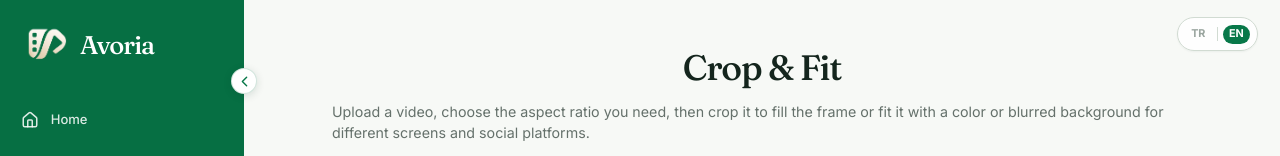
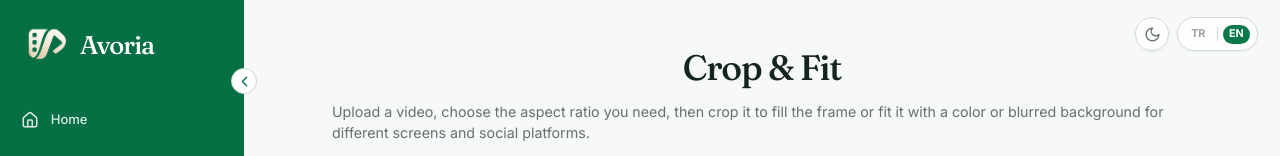
Before and after one commit to sinemadalan/avoria, a React (Vite) app in the folder frontend/: page /crop-fit in a window 1280 px wide. Shown: the top 156 px of the page. Built offline with nearby package versions, Linux system fonts and the light colour scheme; no server answers.

Commit message:
Add light and dark theme support.

```diff
--- a/frontend/index.html
+++ b/frontend/index.html
@@ -10,6 +10,20 @@
     <link rel="preconnect" href="https://fonts.googleapis.com" />
     <link rel="preconnect" href="https://fonts.gstatic.com" crossorigin />
     <link href="https://fonts.googleapis.com/css2?family=Fraunces:opsz,wght@9..144,300..600&amp;family=Inter:wght@400;500;600;700;800&amp;display=swap" rel="stylesheet" />
+    <script>
+      (() => {
+        try {
+          const savedTheme = localStorage.getItem("avoria-theme");
+          const theme = savedTheme === "light" || savedTheme === "dark"
+            ? savedTheme
+            : (matchMedia("(prefers-color-scheme: dark)").matches ? "dark" : "light");
+          document.documentElement.dataset.theme = theme;
+          document.documentElement.style.colorScheme = theme;
+        } catch {
+          document.documentElement.dataset.theme = "light";
+        }
+      })();
+    </script>
   </head>
   <body>
     <div id="root"></div>
--- a/frontend/src/components/feedback/ErrorBanner.jsx
+++ b/frontend/src/components/feedback/ErrorBanner.jsx
@@ -24,8 +24,8 @@ export default function ErrorBanner({
           style={{
             padding: "0.35rem 0.75rem",
             fontSize: "0.8rem",
-            borderColor: "rgba(239, 68, 68, 0.4)",
-            color: "#fca5a5",
+            borderColor: "var(--danger-border)",
+            color: "var(--danger)",
           }}
         >
           <RefreshCw size={12} />
--- a/frontend/src/components/layout/AppShell.jsx
+++ b/frontend/src/components/layout/AppShell.jsx
@@ -4,6 +4,7 @@ import { Menu } from "lucide-react";
 import Sidebar from "./Sidebar.jsx";
 import MobileNav from "./MobileNav.jsx";
 import LanguageSwitcher from "./LanguageSwitcher.jsx";
+import ThemeToggle from "./ThemeToggle.jsx";
 import avoriaLogo from "../../styles/avoria_logo.png";
 import { useLanguage } from "../../context/LanguageContext.jsx";
 
@@ -28,7 +29,8 @@ export default function AppShell() {
 
       {/* Main Content Area */}
       <div className="app-main">
-        <div className="desktop-language-switcher">
+        <div className="desktop-toolbar">
+          <ThemeToggle />
           <LanguageSwitcher />
         </div>
         {/* Mobile Header with Hamburger */}
@@ -42,6 +44,7 @@ export default function AppShell() {
             <span className="sidebar-brand-name">Avoria</span>
           </div>
           <div className="mobile-header-actions">
+            <ThemeToggle />
             <LanguageSwitcher />
             <button
               className="mobile-menu-btn"
--- /dev/null
+++ b/frontend/src/components/layout/ThemeToggle.jsx
@@ -0,0 +1,22 @@
+import { Moon, Sun } from "lucide-react";
+import { useLanguage } from "../../context/LanguageContext.jsx";
+import { useTheme } from "../../context/ThemeContext.jsx";
+
+export default function ThemeToggle() {
+  const { t } = useLanguage();
+  const { theme, toggleTheme } = useTheme();
+  const isDark = theme === "dark";
+  const label = t(isDark ? "Enable light theme" : "Enable dark theme");
+
+  return (
+    <button
+      type="button"
+      className="theme-toggle"
+      onClick={toggleTheme}
+      aria-label={label}
+      title={label}
+    >
+      {isDark ? <Sun size={17} /> : <Moon size={17} />}
+    </button>
+  );
+}
--- a/frontend/src/context/LanguageContext.jsx
+++ b/frontend/src/context/LanguageContext.jsx
@@ -26,6 +26,8 @@ const tr = {
   "Powered by": "Geliştiren",
   "Language": "Dil",
   "Switch language": "Dili değiştir",
+  "Enable dark theme": "Koyu temayı aç",
+  "Enable light theme": "Açık temayı aç",
 
   "Your complete media workspace": "Eksiksiz medya çalışma alanınız",
   "Every media tool you need.": "İhtiyacınız olan tüm medya araçları.",
--- /dev/null
+++ b/frontend/src/context/ThemeContext.jsx
@@ -0,0 +1,46 @@
+import { createContext, useCallback, useContext, useEffect, useMemo, useState } from "react";
+
+const STORAGE_KEY = "avoria-theme";
+const THEMES = new Set(["light", "dark"]);
+const ThemeContext = createContext(null);
+
+function getInitialTheme() {
+  const documentTheme = document.documentElement.dataset.theme;
+  if (THEMES.has(documentTheme)) return documentTheme;
+
+  const savedTheme = window.localStorage.getItem(STORAGE_KEY);
+  if (THEMES.has(savedTheme)) return savedTheme;
+
+  return window.matchMedia?.("(prefers-color-scheme: dark)").matches ? "dark" : "light";
+}
+
+export function ThemeProvider({ children }) {
+  const [theme, setThemeState] = useState(getInitialTheme);
+
+  useEffect(() => {
+    document.documentElement.dataset.theme = theme;
+    document.documentElement.style.colorScheme = theme;
+    window.localStorage.setItem(STORAGE_KEY, theme);
+  }, [theme]);
+
+  const setTheme = useCallback((nextTheme) => {
+    if (THEMES.has(nextTheme)) setThemeState(nextTheme);
+  }, []);
+
+  const toggleTheme = useCallback(() => {
+    setThemeState((currentTheme) => currentTheme === "dark" ? "light" : "dark");
+  }, []);
+
+  const value = useMemo(
+    () => ({ theme, setTheme, toggleTheme }),
+    [theme, setTheme, toggleTheme],
+  );
+
+  return <ThemeContext.Provider value={value}>{children}</ThemeContext.Provider>;
+}
+
+export function useTheme() {
+  const context = useContext(ThemeContext);
+  if (!context) throw new Error("useTheme must be used within ThemeProvider");
+  return context;
+}
--- a/frontend/src/main.jsx
+++ b/frontend/src/main.jsx
@@ -3,12 +3,15 @@ import { createRoot } from "react-dom/client";
 
 import App from "./App.jsx";
 import { LanguageProvider } from "./context/LanguageContext.jsx";
+import { ThemeProvider } from "./context/ThemeContext.jsx";
 import "./styles.css";
 
 createRoot(document.getElementById("root")).render(
   <StrictMode>
     <LanguageProvider>
-      <App />
+      <ThemeProvider>
+        <App />
+      </ThemeProvider>
     </LanguageProvider>
   </StrictMode>,
 );
--- a/frontend/src/styles/components.css
+++ b/frontend/src/styles/components.css
@@ -18,11 +18,33 @@
   position: relative;
 }
 
-.desktop-language-switcher {
+.desktop-toolbar {
   position: absolute;
   top: 1.15rem;
   right: 1.5rem;
   z-index: 20;
+  display: flex;
+  align-items: center;
+  gap: 0.55rem;
+}
+
+.theme-toggle {
+  width: 34px;
+  height: 34px;
+  display: grid;
+  place-items: center;
+  color: var(--text-secondary);
+  background: var(--control-bg);
+  border: 1px solid var(--border-medium);
+  border-radius: var(--radius-full);
+  box-shadow: var(--shadow-sm);
+  transition: color var(--transition-fast), background-color var(--transition-fast), border-color var(--transition-fast), transform var(--transition-fast);
+}
+
+.theme-toggle:hover {
+  color: var(--accent-primary);
+  border-color: var(--border-accent);
+  transform: translateY(-1px);
 }
 
 .language-switcher {
@@ -32,7 +54,7 @@
   min-height: 34px;
   padding: 0.25rem 0.45rem;
   color: var(--text-muted);
-  background: rgba(255, 255, 255, 0.9);
+  background: var(--control-bg);
   border: 1px solid var(--border-medium);
   border-radius: var(--radius-full);
   box-shadow: var(--shadow-sm);
@@ -50,7 +72,7 @@
 
 .language-switcher button:hover,
 .language-switcher button.active {
-  color: #fff;
+  color: var(--text-inverse);
   background: var(--accent-primary);
 }
 
@@ -131,20 +153,20 @@
   z-index: 2;
   width: 26px;
   height: 26px;
-  border: 1px solid rgba(6, 111, 67, 0.18);
+  border: 1px solid var(--border-medium);
   border-radius: var(--radius-full);
   display: grid;
   place-items: center;
   color: var(--accent-primary);
-  background: #fff;
-  box-shadow: 0 2px 8px rgba(13, 53, 35, 0.14);
+  background: var(--bg-surface);
+  box-shadow: var(--shadow-sm);
   transition: color var(--transition-fast), background-color var(--transition-fast), box-shadow var(--transition-fast);
 }
 
 .sidebar-toggle:hover {
-  color: #fff;
+  color: var(--text-inverse);
   background: var(--accent-primary);
-  box-shadow: 0 3px 10px rgba(13, 53, 35, 0.2);
+  box-shadow: var(--shadow-md);
 }
 
 .sidebar-toggle svg {
@@ -518,7 +540,7 @@
    ========================================================================== */
 
 .media-preview-box {
-  background-color: #000;
+  background-color: var(--media-canvas);
   border-radius: var(--radius-lg);
   overflow: hidden;
   border: 1px solid var(--border-subtle);
@@ -562,7 +584,7 @@
 .media-preview-element {
   width: 100%;
   max-height: 440px;
-  background-color: #000;
+  background-color: var(--media-canvas);
   display: block;
 }
 
@@ -701,7 +723,7 @@
 .aspect-box-preview {
   border: 1.5px solid currentColor;
   border-radius: 2px;
-  background-color: rgba(255, 255, 255, 0.05);
+  background-color: var(--aspect-preview-bg);
 }
 
 .aspect-label {
@@ -766,7 +788,7 @@
   width: 24px;
   height: 24px;
   border-radius: var(--radius-full);
-  border: 1px solid rgba(255, 255, 255, 0.2);
+  border: 1px solid var(--border-medium);
   cursor: pointer;
   transition: transform var(--transition-fast);
 }
@@ -982,7 +1004,7 @@
   justify-content: center;
   gap: 0.5rem;
   background: var(--accent-gradient);
-  color: #fff;
+  color: var(--text-inverse);
   font-size: 0.95rem;
   font-weight: 600;
   padding: 0.85rem 1.75rem;
@@ -998,7 +1020,7 @@
 .action-btn-primary:hover:not(:disabled) {
   opacity: 0.94;
   transform: translateY(-1px);
-  box-shadow: 0 0 28px rgba(56, 189, 248, 0.35);
+  box-shadow: var(--shadow-glow);
 }
 
 .action-btn-primary:disabled {
@@ -1194,7 +1216,7 @@
 .merge-result-card {
   padding: 1.2rem 1.3rem;
   gap: .9rem;
-  border-color: #d9e4db;
+  border-color: var(--border-medium);
 }
 
 .compression-result-card .result-success-icon,
@@ -1280,10 +1302,10 @@
   align-items: flex-start;
   gap: 0.85rem;
   background-color: var(--danger-bg);
-  border: 1px solid rgba(239, 68, 68, 0.3);
+  border: 1px solid var(--danger-border);
   border-radius: var(--radius-md);
   padding: 1rem 1.25rem;
-  color: #fca5a5;
+  color: var(--danger);
   font-size: 0.9rem;
 }
 
@@ -1383,7 +1405,7 @@
    ========================================================================== */
 
 @media (max-width: 900px) {
-  .desktop-language-switcher {
+  .desktop-toolbar {
     display: none;
   }
 
@@ -1413,7 +1435,7 @@
 }
 
 /* ==========================================================================
-   AVORIA LIGHT WORKSPACE THEME
+   AVORIA WORKSPACE THEME
    ========================================================================== */
 
 .app-main {
@@ -1498,7 +1520,7 @@
 }
 
 .dropzone-container {
-  background: rgba(255,255,255,.64);
+  background: var(--dropzone-bg);
   border-color: var(--border-medium);
   padding: 2.65rem 1.5rem;
 }
@@ -1506,7 +1528,7 @@
 .dropzone-container:hover,
 .dropzone-container.is-dragover {
   border-color: var(--accent-primary);
-  background: #fff;
+  background: var(--bg-surface);
 }
 
 .media-file-card,
@@ -1535,7 +1557,7 @@
 }
 
 .action-btn-secondary {
-  background: #fff;
+  background: var(--bg-surface);
 }
 
 .home-page {
@@ -1605,7 +1627,7 @@
   gap: .65rem;
   margin-top: 1.8rem;
   padding: .78rem 1.15rem;
-  color: #fff;
+  color: var(--text-inverse);
   background: var(--accent-primary);
   border-radius: 8px;
   font-size: .82rem;
@@ -1684,8 +1706,8 @@
 }
 
 .home-tool-card:hover {
-  background: #fff;
-  border-color: #bfd1c2;
+  background: var(--bg-surface);
+  border-color: var(--border-accent);
   transform: translateY(-2px);
 }
 
--- a/frontend/src/styles/global.css
+++ b/frontend/src/styles/global.css
@@ -63,10 +63,10 @@ a {
 }
 
 ::-webkit-scrollbar-thumb {
-  background: #c8d2ca;
+  background: var(--scrollbar-thumb);
   border-radius: var(--radius-full);
 }
 
 ::-webkit-scrollbar-thumb:hover {
-  background: #aebbb1;
+  background: var(--scrollbar-thumb-hover);
 }
```
Also changed, not shown: frontend/src/styles/variables.css (+53 -0 lines).
